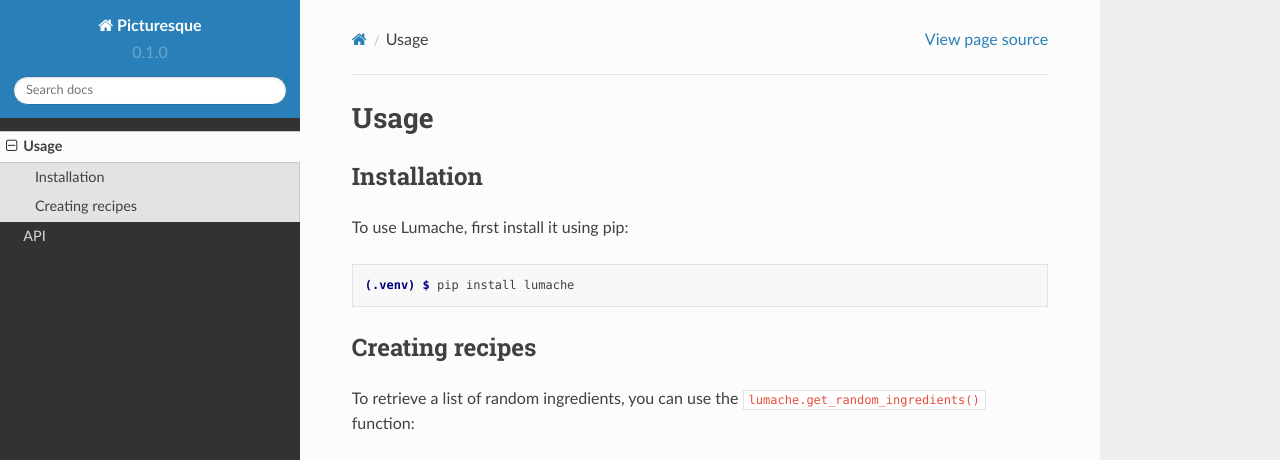
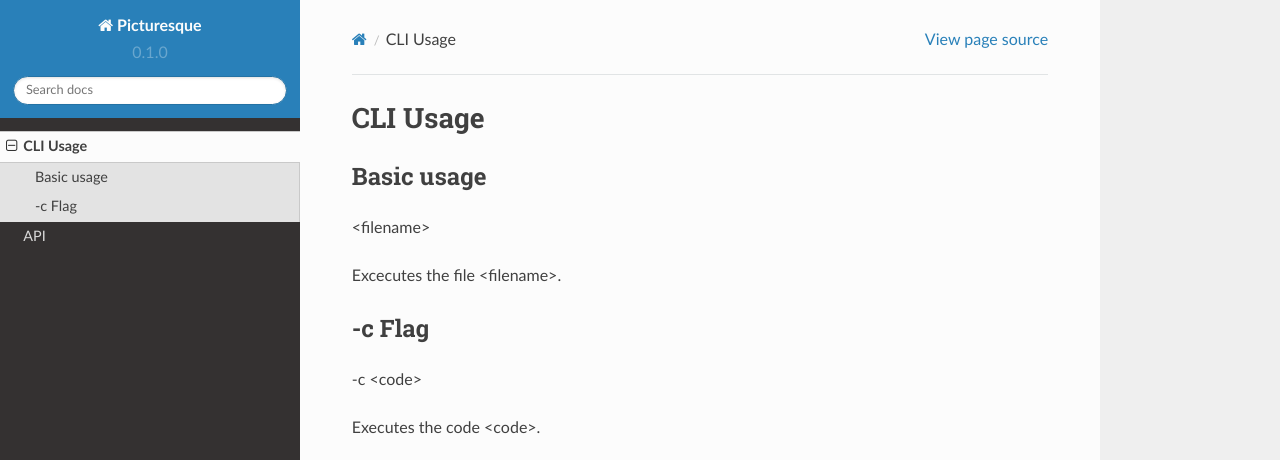
Before and after one commit to tiashDev/pic-docs, a Sphinx documentation site: the page built from docs/source/usage.rst, in a window 1280 px wide and 1095 px high. Shown: the top 460 px of the window. Built offline with Sphinx 7.4.7 and the Read the Docs theme 2.0.0, drawn with Linux system fonts in a browser that asks for light colours; some of the changed text lies outside the part shown; grey boxes are pictures that could not be loaded.

Commit message:
Update usage.rst

```diff
--- a/docs/source/usage.rst
+++ b/docs/source/usage.rst
@@ -1,33 +1,20 @@
-Usage
-=====
+CLI Usage
+=========
 
-.. _installation:
+.. _basic_usage:
 
-Installation
-------------
+Basic usage
+-----------
 
-To use Lumache, first install it using pip:
+<filename>
 
-.. code-block:: console
+Excecutes the file <filename>.
 
-   (.venv) $ pip install lumache
+.. __c_flag
 
-Creating recipes
-----------------
+-c Flag
+-------
 
-To retrieve a list of random ingredients,
-you can use the ``lumache.get_random_ingredients()`` function:
+-c <code>
 
-.. autofunction:: lumache.get_random_ingredients
-
-The ``kind`` parameter should be either ``"meat"``, ``"fish"``,
-or ``"veggies"``. Otherwise, :py:func:`lumache.get_random_ingredients`
-will raise an exception.
-
-.. autoexception:: lumache.InvalidKindError
-
-For example:
-
->>> import lumache
->>> lumache.get_random_ingredients()
-['shells', 'gorgonzola', 'parsley']
+Executes the code <code>.
```
